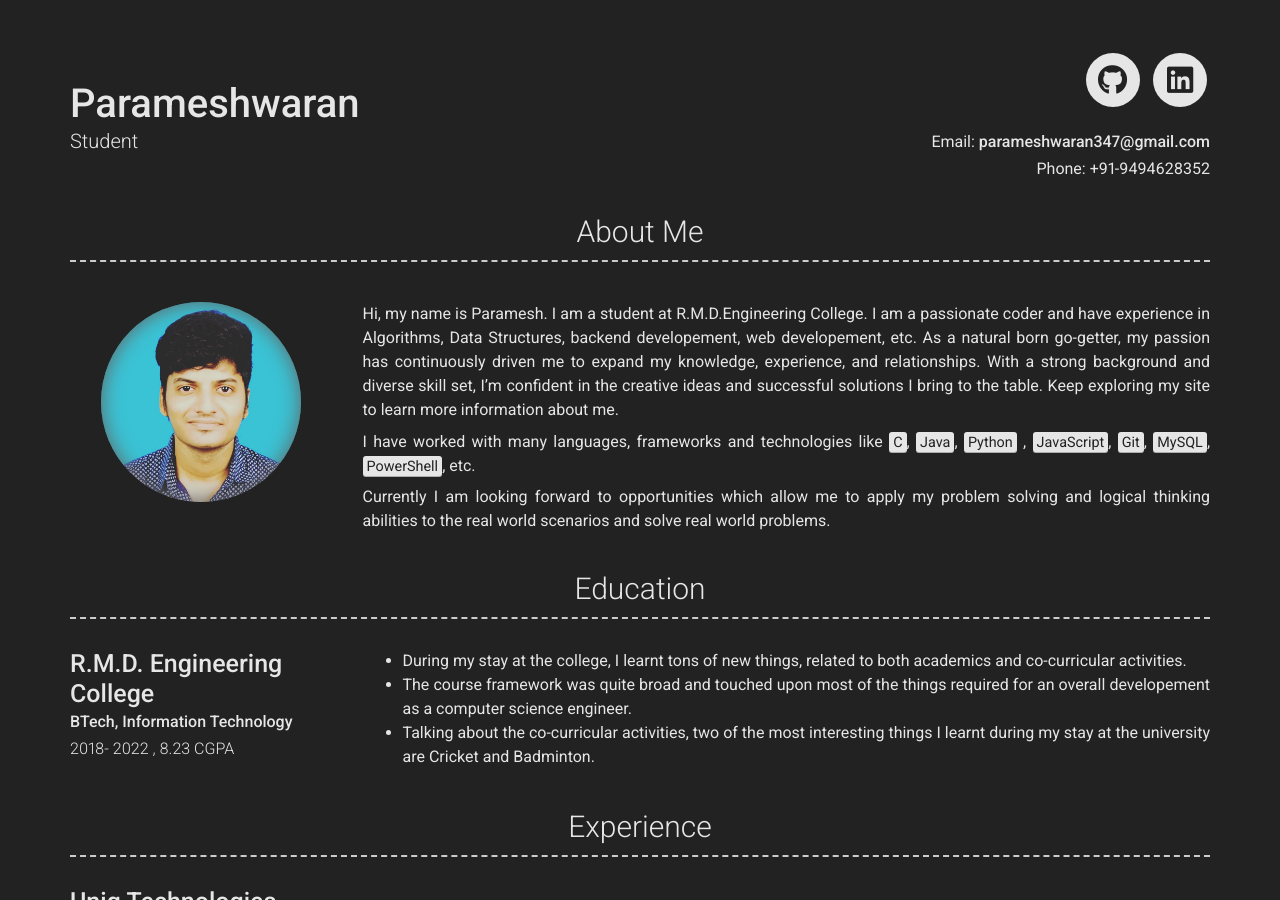
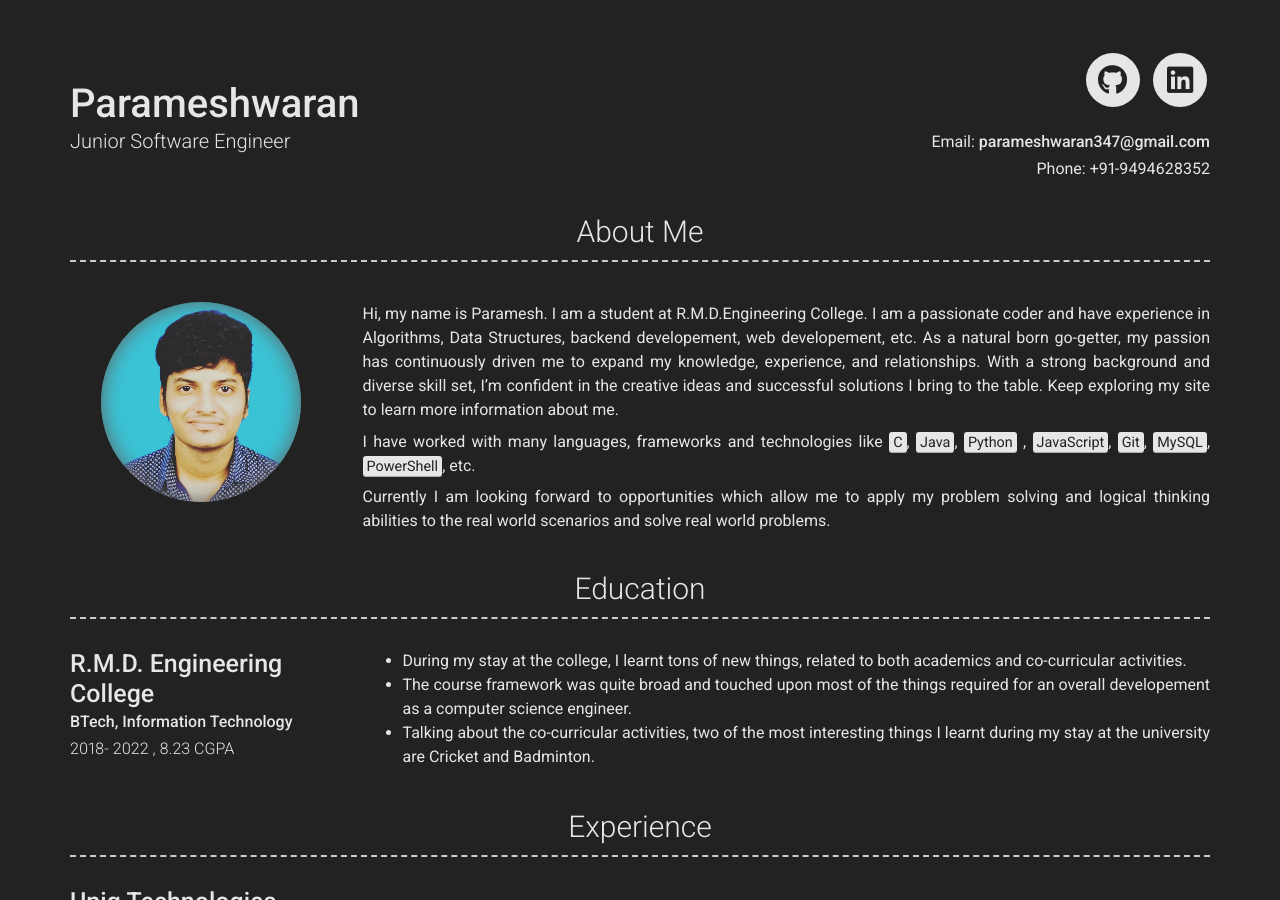
Before and after one commit to paramesh-org/paramesh-org.github.io, a Jekyll site: the page built from index.md, in a window 1280 px wide and 900 px high. Built offline with Jekyll 4.4.1, drawn with Linux system fonts in a browser that asks for light colours; nearby versions of some CDN libraries.

Commit message:
Updating the info

```diff
--- a/_config.yml
+++ b/_config.yml
@@ -4,7 +4,7 @@ favicon: images/profilepic.jpg
 
 # Personal info
 name: Parameshwaran
-title: Student
+title: Junior Software Engineer
 email: parameshwaran347@gmail.com
 phone: +91-9494628352
 # website: Your website (eg. https://google.com)(optional)
```
